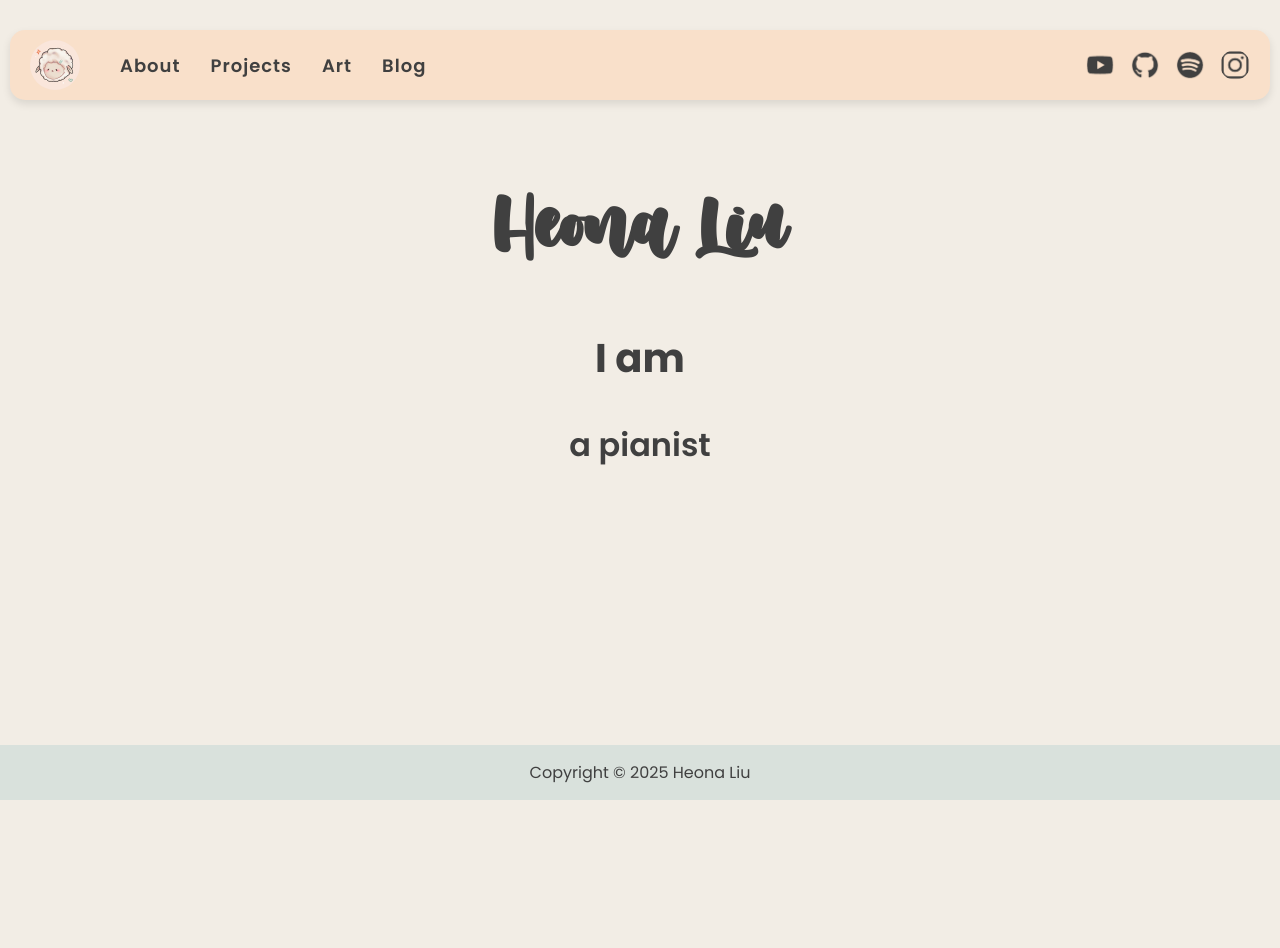
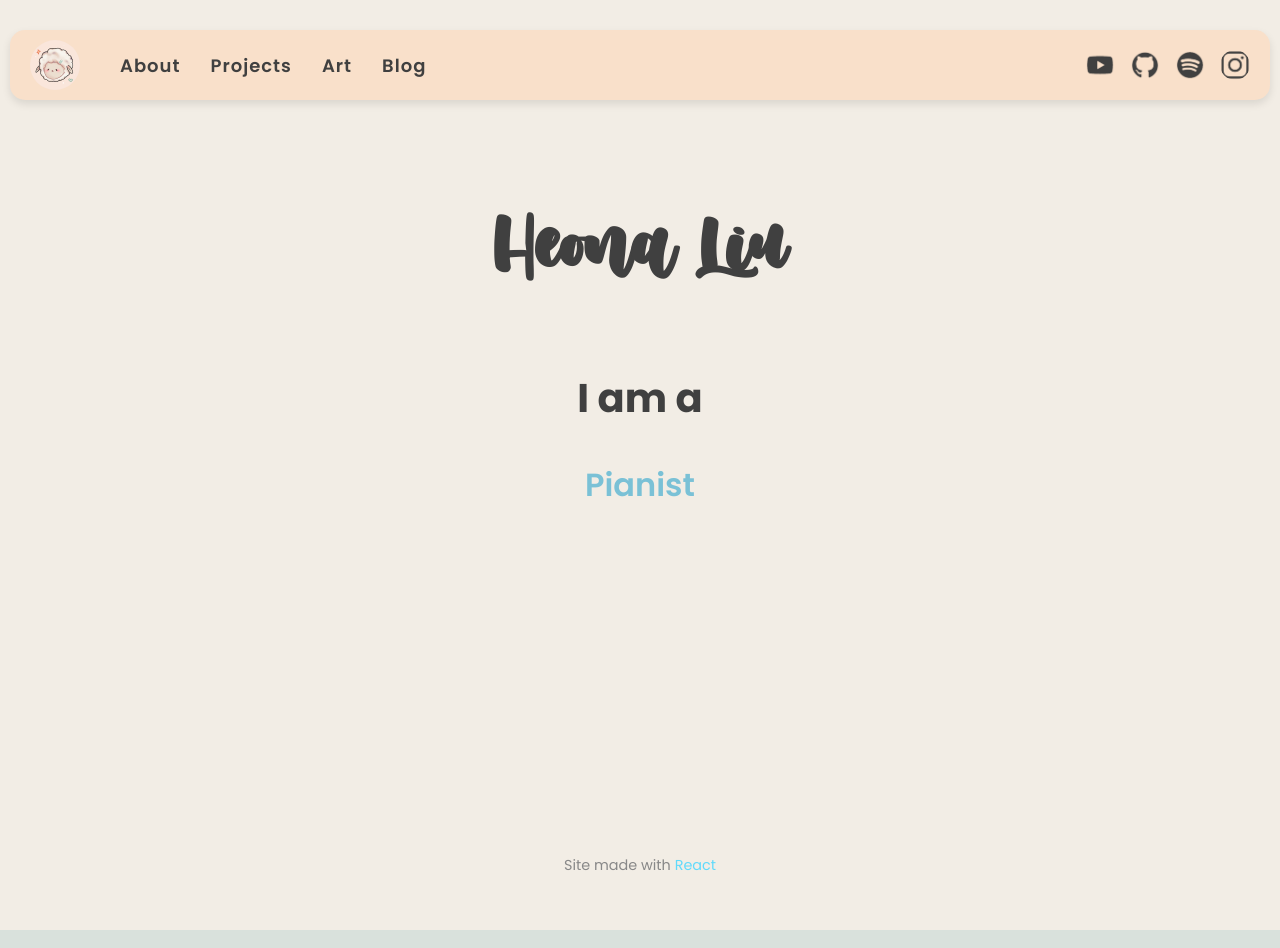
Before and after one commit to heonaliu/HeonaWebsite, a React (Create React App) app: page / in a window 1280 px wide. Shown: the top 948 px of the page. Before the commit the page ends 800 px from the top, so only its background shows below. Built offline with nearby package versions, Linux system fonts and the light colour scheme.

Commit message:
Site made with React text at the bottom of page.

```diff
--- a/src/components/ScrollingText.css
+++ b/src/components/ScrollingText.css
@@ -14,6 +14,7 @@
   opacity: 0;
   transform: translateY(20px);
   transition: opacity 0.5s ease, transform 0.5s ease;
+  color: #7ac1d6;
 }
 
 .scrolling-text-item.enter {
--- a/src/pages/Home.css
+++ b/src/pages/Home.css
@@ -12,3 +12,27 @@
   padding-top: 50px;
   color: #404040;
 }
+
+.home-container {
+  display: flex;
+  flex-direction: column;
+  min-height: 100vh; /* full viewport height */
+  padding: 20px;
+}
+
+.homepage-footer {
+  margin-top: auto; /* pushes footer to bottom */
+  text-align: center;
+  padding: 20px 0;
+  font-size: 0.9rem;
+  color: #888888;
+}
+
+.homepage-footer a {
+  color: #61dafb; /* React blue */
+  text-decoration: none;
+}
+
+.homepage-footer a:hover {
+  text-decoration: underline;
+}
--- a/src/pages/Home.js
+++ b/src/pages/Home.js
@@ -3,35 +3,38 @@ import "./Home.css";
 import ScrollingText from "../components/ScrollingText";
 
 const Home = () => {
-  const thingsIAm = [
-    "a ballet dancer",
-    "a pianist",
-    "a high schooler",
-    "a programmer",
-    "a badminton player",
-    "a digital artist",
-  ];
-
   return (
     <div className="home-container">
       <h1 className="center-text">Heona Liu</h1>
       <h2
         style={{ textAlign: "center", fontSize: "2.5rem", marginTop: "20px" }}
       >
-        I am
+        I am a
       </h2>
       <ScrollingText
         items={[
-          "a ballet dancer",
-          "a pianist",
-          "a high schooler",
-          "a programmer",
-          "a badminton player",
-          "a digital artist",
+          "Digital Artist",
+          "Pianist",
+          "High Schooler",
+          "Exchange Student",
+          "Badminton Player",
+          "Ballet Dancer",
+          "Graphics Designer",
+          "YouTuber",
+          "Video Editor",
         ]}
-        displayTime={2000} /* how long the item stays visible */
-        transitionTime={800} /* fade in/out duration */
+        displayTime={2000}
+        transitionTime={800}
       />
+
+      <div className="homepage-footer">
+        <p>
+          Site made with{" "}
+          <a href="https://react.dev" target="_blank" rel="noopener noreferrer">
+            React
+          </a>
+        </p>
+      </div>
     </div>
   );
 };
```
